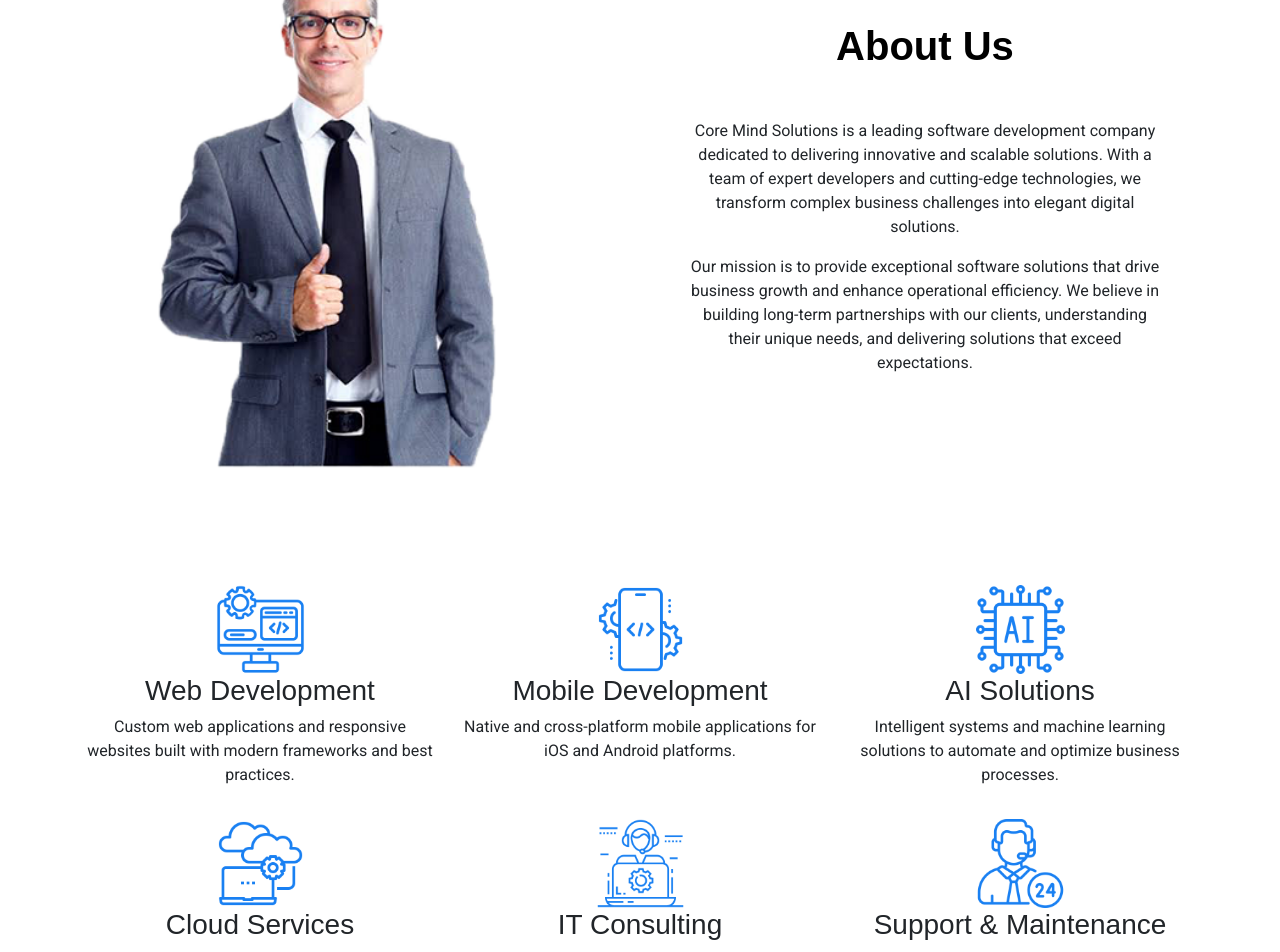
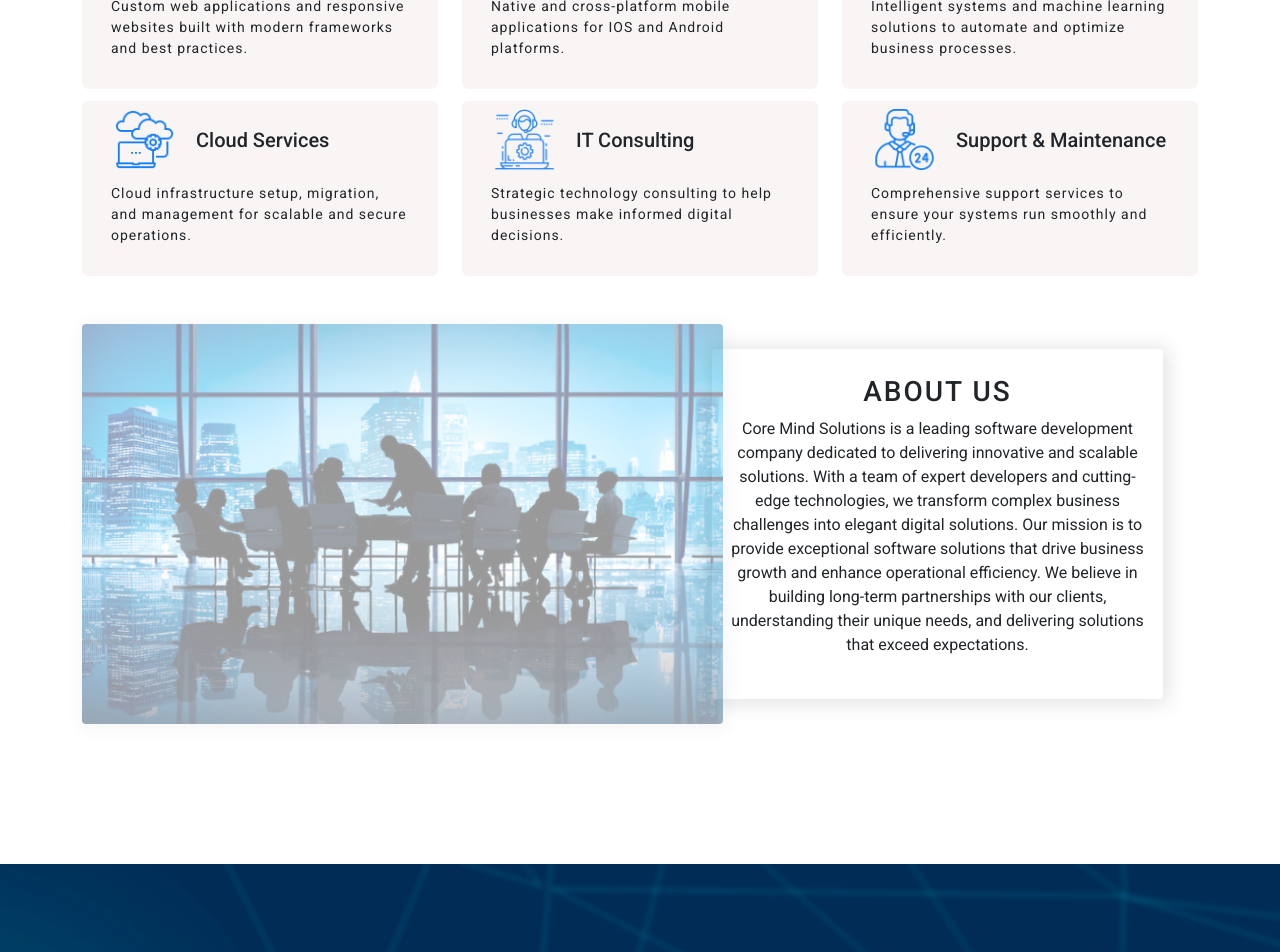
Before and after one commit to mindcoresolution/webpage, an Angular app: page / in a window 1280 px wide. Shown: the part 660-1612 px from the top of the page. Built offline with nearby package versions, Linux system fonts and the light colour scheme.

Commit message:
moin working..

```diff
--- a/src/app/about/about.component.html
+++ b/src/app/about/about.component.html
@@ -1 +1,27 @@
-<p>Hum Kon? Tum Kon?</p>
+<div class="container mt-5">
+    <div class="row">
+        <div class="col-md-7">
+            <img src="../../imgs/aboutUs.png" class="img" [ngClass]="isMobile ? 'h-275' : 'h-400'">
+        </div>
+        <div class="col-md-5 d-flex align-items-center">
+            <div class="text-center p-3" [class.content]="!isMobile" [class.content-mobile]="isMobile"
+                [class.mt-4]="isMobile">
+                <h3 class="img-txt">About Us</h3>
+                <p>Core Mind Solutions is a leading software development company dedicated to delivering innovative and scalable solutions. With a team of expert developers and cutting-edge technologies, we transform complex business challenges into elegant digital solutions.
+                    Our mission is to provide exceptional software solutions that drive business growth and enhance operational efficiency. We believe in building long-term partnerships with our clients, understanding their unique needs, and delivering solutions that exceed expectations.
+                </p>
+            </div>
+        </div>
+    </div>
+</div>
+
+<!-- <div id="aboutUs" class="container mt-4 slide-item">
+  <div class="row">
+    <div class="col-md-6">
+      <img class="w-100" src="../../imgs/pic1.png" alt="About Core Mind Solutions">
+    </div>
+    <div class="col-md-6 mt-5 text-center p-5">
+      <h1><span class="heading-black p-2">About Us</span> </h1>
+    </div>
+  </div>
+</div> -->
--- a/src/app/about/about.component.scss
+++ b/src/app/about/about.component.scss
@@ -0,0 +1,47 @@
+.img{
+    width: 100%;
+    border-radius: 4px;
+    box-shadow: 2px 2px 19px 4px rgba(0, 0, 0, 0.1);
+    opacity: 0.4;
+    transition: 1s all ease;
+    cursor: pointer;
+}
+
+.img-txt{
+    text-transform: uppercase;
+    letter-spacing: 2px;
+}
+
+.img:hover{
+    opacity: 1;
+}
+
+.h-400{
+    height: 400px;
+}
+
+.h-275{
+    height: 275px;
+}
+
+.content{
+    width: 100%;
+    box-shadow: 2px 2px 19px 4px rgba(0, 0, 0, 0.1);
+    height: 350px;
+    position: relative;
+    left: -35px;
+    border-radius: 4px;
+    display: flex;
+    flex-direction: column;
+    justify-content: center;
+}
+
+.content-mobile{
+    width: 100%;
+    box-shadow: 2px 2px 19px 4px rgba(0, 0, 0, 0.1);
+    height: 400px;
+    border-radius: 4px;
+    display: flex;
+    flex-direction: column;
+    justify-content: center;
+}
--- a/src/app/about/about.component.ts
+++ b/src/app/about/about.component.ts
@@ -1,11 +1,41 @@
 import { Component } from '@angular/core';
+import { BreakpointObserver, Breakpoints } from '@angular/cdk/layout';
+import { MatModules } from '../mat-modules';
 
 @Component({
-  selector: 'app-about',
-  imports: [],
+  selector: 'cms-about',
+  imports: [MatModules],
   templateUrl: './about.component.html',
   styleUrl: './about.component.scss'
 })
 export class AboutComponent {
 
+  isMobile: boolean = false;
+
+  constructor(private _breakPoint: BreakpointObserver){
+
+  }
+
+  ngOnInit() {
+    this._breakPoint.observe([Breakpoints.Handset]).subscribe(res => {
+      if(res.matches){
+        this.isMobile = true;
+      } else {
+        this.isMobile = false;
+      }
+    });
+  }
+
+  // checkScroll = () => {
+  //   const element = document.getElementById('aboutUs');
+  //   const rect = element?.getBoundingClientRect();
+
+  //   if (rect && rect.top < window.innerHeight && rect.bottom >= 0) {
+  //     element?.classList.add('show');
+  //   } else {
+  //     element?.classList.remove('show');
+  //   }
+  // }
+
+  // window.addEventListener('scroll', this.checkScroll);
 }
--- a/src/app/home/home.component.html
+++ b/src/app/home/home.component.html
@@ -14,53 +14,9 @@
   </div>
 </div>
 
-<div id="aboutUs" class="container mt-4 slide-item">
-  <div class="row">
-    <div class="col-md-6">
-      <img class="w-100" src="../../imgs/pic1.png" alt="About Core Mind Solutions">
-    </div>
-    <div class="col-md-6 mt-5 text-center p-5">
-      <h1><span class="heading-black p-2">About Us</span> </h1>
-      <p class="mt-5">Core Mind Solutions is a leading software development company dedicated to delivering innovative and scalable solutions. With a team of expert developers and cutting-edge technologies, we transform complex business challenges into elegant digital solutions.</p>
-      <p>Our mission is to provide exceptional software solutions that drive business growth and enhance operational efficiency. We believe in building long-term partnerships with our clients, understanding their unique needs, and delivering solutions that exceed expectations.</p>
-    </div>
-  </div>
-</div>
+<cms-services></cms-services>
 
-<div id="services" class="container mt-5">
-  <div class="row">
-    <div class="col-md-4 text-center">
-      <img src="../../imgs/development.png" class="w-25" alt="Web Development">
-      <h3 class="heading2">Web Development</h3>
-      <p>Custom web applications and responsive websites built with modern frameworks and best practices.</p>
-    </div>
-    <div class="col-md-4 text-center">
-      <img src="../../imgs/mobile-development.png" class="w-25" alt="Mobile Development">
-      <h3 class="heading2">Mobile Development</h3>
-      <p>Native and cross-platform mobile applications for iOS and Android platforms.</p>
-    </div>
-    <div class="col-md-4 text-center">
-      <img src="../../imgs/microchip.png" class="w-25" alt="AI Solutions">
-      <h3 class="heading2">AI Solutions</h3>
-      <p>Intelligent systems and machine learning solutions to automate and optimize business processes.</p>
-    </div>
-    <div class="col-md-4 mt-3 text-center">
-      <img src="../../imgs/migrating.png" class="w-25" alt="Cloud Services">
-      <h3 class="heading2">Cloud Services</h3>
-      <p>Cloud infrastructure setup, migration, and management for scalable and secure operations.</p>
-    </div>
-    <div class="col-md-4 mt-3 text-center">
-      <img src="../../imgs/customer-support.png" class="w-25" alt="IT Consulting">
-      <h3 class="heading2">IT Consulting</h3>
-      <p>Strategic technology consulting to help businesses make informed digital decisions.</p>
-    </div>
-    <div class="col-md-4 mt-3 text-center">
-      <img src="../../imgs/24-hours-support.png" class="w-25" alt="Support & Maintenance">
-      <h3 class="heading2">Support & Maintenance</h3>
-      <p>Comprehensive support services to ensure your systems run smoothly and efficiently.</p>
-    </div>
-  </div>
-</div>
+<cms-about></cms-about>
 
 <div class="tech-section" id="technologies">
   <div class="container-fluid tech-img mt-5">
@@ -87,7 +43,7 @@
       <div [ngClass]="isTextVisible ? 'show-text' : 'hidden-text'">
       <p class="mt-2 heading2"> we craft experiences that connect with users and leave a lasting impact. By focusing on collaboration, continuous learning, and forward-thinking strategies, we ensure that our clients are always one step ahead in an ever-evolving digital world. Whether it's designing intuitive user experiences, developing scalable applications, or creating next-generation platforms, we are committed to delivering excellence at every stage. At Core Mind Solutions, your vision becomes our mission, and we work passionately to transform ambitious ideas into groundbreaking realities."</p>
     </div>
-      <button mat-raised-button (click)="toggleText()" class="mt-1 btn">Learn More</button>
+      <button mat-raised-button (click)="toggleText()" class="mt-1 btn">{{isTextVisible ? 'Hide' : 'Read More'}}</button>
     </div>
     <div class="col-md-6">
       <img src="imgs/4380747.jpg" class="w-100" alt="Innovation">
@@ -115,7 +71,7 @@
   </div>
 </div>
 
-<div class="container text-center align-item-center mt-5 pt-5">
+<!-- <div class="container text-center align-item-center mt-5 pt-5">
   <div class="row">
     <div class="col-md-4">
       <div class="card">
@@ -156,9 +112,9 @@
       </div>
     </div>
   </div>
-</div>
+</div> -->
 
-<div id="banner">
+<!-- <div id="banner">
   <div id="content">
     <div class="container-fluid">
       <div id="portfolio" class="container mt-5 pt-5">
@@ -190,7 +146,7 @@
       </div>
     </div>
   </div>
-</div>
+</div> -->
 
 <div class="container pt-5 mt-5">
   <div class="row">
@@ -205,7 +161,7 @@
   </div>
 </div>
 
-<h1 class="heading-black text-center mt-5 pt-5">Client Testimonials</h1>
+<!-- <h1 class="heading-black text-center mt-5 pt-5">Client Testimonials</h1>
 <div class="wrapper">
   <div class="review-card">
     <div class="header-content">
@@ -279,7 +235,7 @@
       <p>Reviewed on 01/03/2023</p>
     </div>
   </div>
-</div>
+</div> -->
 
 <footer class="bg-dark text-white pt-5 pb-4">
 
--- a/src/app/navbar/navbar.component.html
+++ b/src/app/navbar/navbar.component.html
@@ -11,9 +11,11 @@
 </nav>
 
 <ng-template #navberRef>
-    <div class="logo" (click)="onClick($event, 'home')">Core Mind Solution</div>
-    <div class="d-flex align-items-center">
-        <mat-icon class="pointer" (click)="isMenuOpen = !isMenuOpen">{{isMenuOpen ? 'close' : 'notes' }}</mat-icon>
+    <div class="div w-100 d-flex align-items-center justify-content-between">
+        <div class="logo" (click)="onClick($event, 'home')">Core Mind Solution</div>
+        <div class="d-flex align-items-center">
+            <mat-icon class="pointer" (click)="isMenuOpen = !isMenuOpen">{{isMenuOpen ? 'close' : 'notes' }}</mat-icon>
+        </div>
     </div>
     <ng-container *ngIf="isMenuOpen">
         <ul class="nav-links-mobile">
--- /dev/null
+++ b/src/app/services/services.component.html
@@ -0,0 +1,12 @@
+<div class="container">
+    <div class="row">
+      <div class="col-md-4" *ngFor="let card of cardsData" [ngClass]="isMobile ? 'mt-3' : 'mt-1'">
+        <div class="card px-4" [ngClass]="!isMobile ? 'mt-2' : ''">
+            <div class="d-flex align-items-center">
+                <img [src]="'../../imgs/' + card.img" class="w-25 p-2" [alt]="card.title">
+                <h4 class="card-title">{{card.title}}</h4>
+            </div>
+            <p class="card-para">{{card.desc}}</p>
+        </div>
+      </div>
+  </div>
--- /dev/null
+++ b/src/app/services/services.component.scss
@@ -0,0 +1,26 @@
+.card{
+    background: rgb(250, 245, 245);
+    border: none ;
+    height: 175px !important;
+}
+
+.card-title{
+    margin: 0px;
+    padding-left: 13px;
+    font-size: 20px;
+}
+
+.card-para{
+    margin: 0px;
+    font-size: 14px;
+    letter-spacing: 1px;
+    padding: 5px;
+}
+
+.card:hover{
+    cursor: pointer;
+    transition: 0.4s all ease-in-out;
+    // border: 2px solid rgb(181, 170, 230);
+    box-shadow: 2px 2px 19px 4px rgba(0, 0, 0, 0.1);
+
+}
--- /dev/null
+++ b/src/app/services/services.component.ts
@@ -0,0 +1,38 @@
+import { Component } from '@angular/core';
+import { MatModules } from '../mat-modules';
+import { BreakpointObserver, Breakpoints } from '@angular/cdk/layout';
+
+@Component({
+  selector: 'cms-services',
+  imports: [MatModules],
+  templateUrl: './services.component.html',
+  styleUrl: './services.component.scss'
+})
+export class ServicesComponent {
+
+  isMobile: boolean = false;
+  cardsData: any[] = [
+    { img: 'development.png', title: 'Web Development', desc: 'Custom web applications and responsive websites built with modern frameworks and best practices.' },
+    { img: 'mobile-development.png', title: 'Mobile Development', desc: 'Native and cross-platform mobile applications for IOS and Android platforms.' },
+    { img: 'microchip.png', title: 'AI Solutions', desc: 'Intelligent systems and machine learning solutions to automate and optimize business processes.' },
+    { img: 'migrating.png', title: 'Cloud Services', desc: 'Cloud infrastructure setup, migration, and management for scalable and secure operations.' },
+    { img: 'customer-support.png', title: 'IT Consulting', desc: 'Strategic technology consulting to help businesses make informed digital decisions.' },
+    { img: '24-hours-support.png', title: 'Support & Maintenance', desc: 'Comprehensive support services to ensure your systems run smoothly and efficiently.' },
+  ];
+
+  constructor(private _breakPoint: BreakpointObserver){
+
+  }
+
+
+  ngOnInit() {
+    this._breakPoint.observe([Breakpoints.Handset]).subscribe(res => {
+      if(res.matches){
+        this.isMobile = true;
+      } else {
+        this.isMobile = false;
+      }
+    });
+  }
+
+}
```
Also changed, not shown: src/app/home/home.component.scss (+0 -11 lines), src/app/home/home.component.ts (+4 -16 lines), src/imgs/aboutUs.png (added), 1 other file (tests, documents, lock files or other folders).
